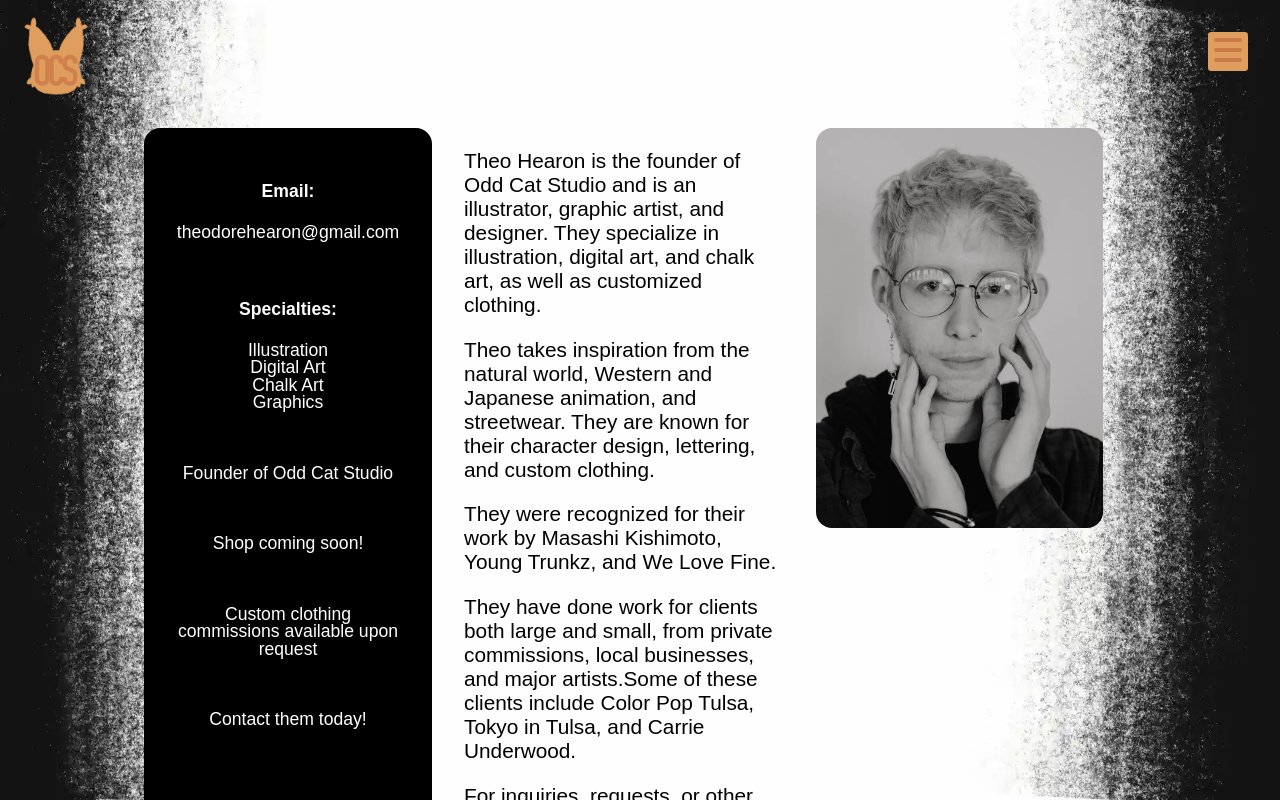
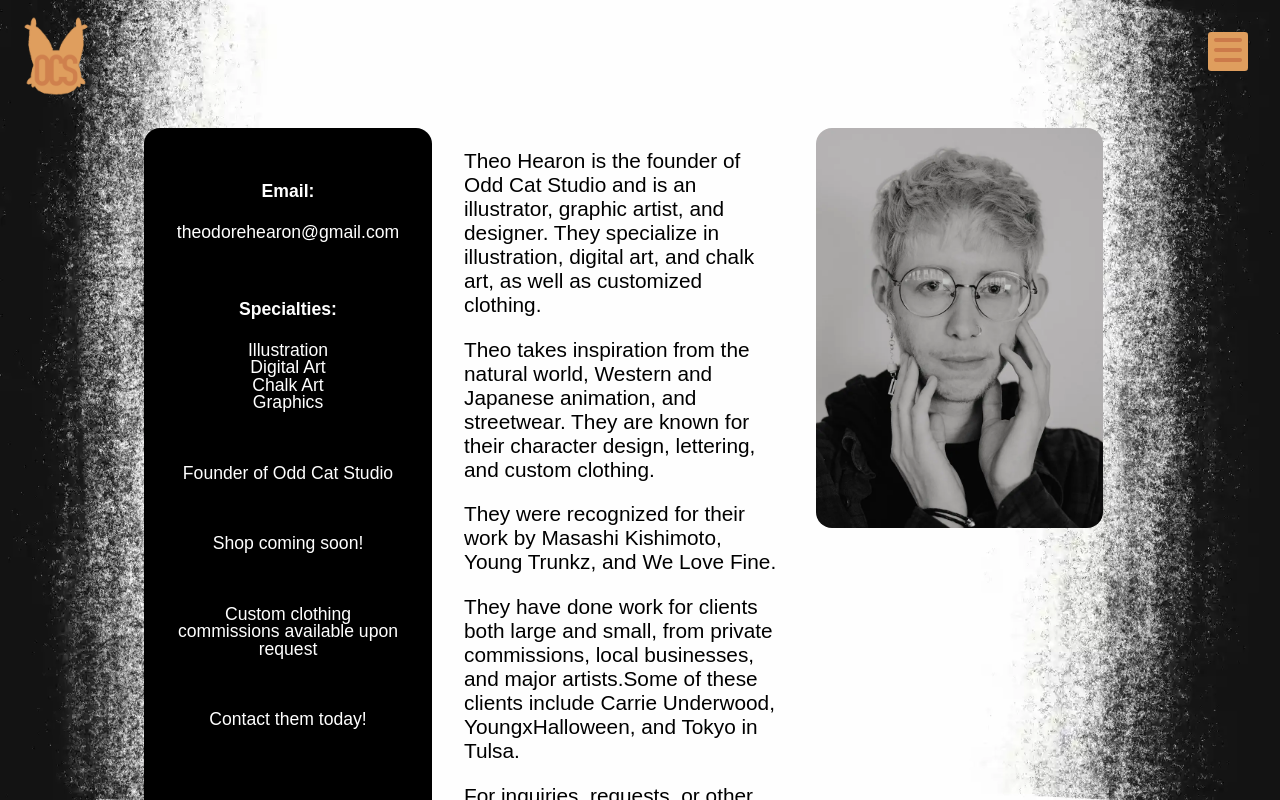
Before and after one commit to guamy540/oddcatstudio, a React (Create React App) app: page /about in a window 1280 px wide. Shown: the top 800 px of the page. Built offline with nearby package versions, Linux system fonts and the light colour scheme.

Commit message:
Update About.js

```diff
--- a/src/pages/About/About.js
+++ b/src/pages/About/About.js
@@ -48,8 +48,8 @@
                 They are known for their character design, lettering, and custom clothing. </p>
             <p>They were recognized for their work by Masashi Kishimoto, Young Trunkz, and We Love Fine.</p>
             <p>They have done work for clients both large and small, from private commissions,
-                local businesses, and major artists.Some of these clients include Color Pop Tulsa,
-                Tokyo in Tulsa, and Carrie Underwood.</p>
+                local businesses, and major artists.Some of these clients include Carrie Underwood, YoungxHalloween,
+                and Tokyo in Tulsa.</p>
             <p>For inquiries, requests, or other questions you can send an email to theodorehearon@gmail.com
                or DM Theo at their Instagram or Tik-Tok.</p>
         </div>
```
